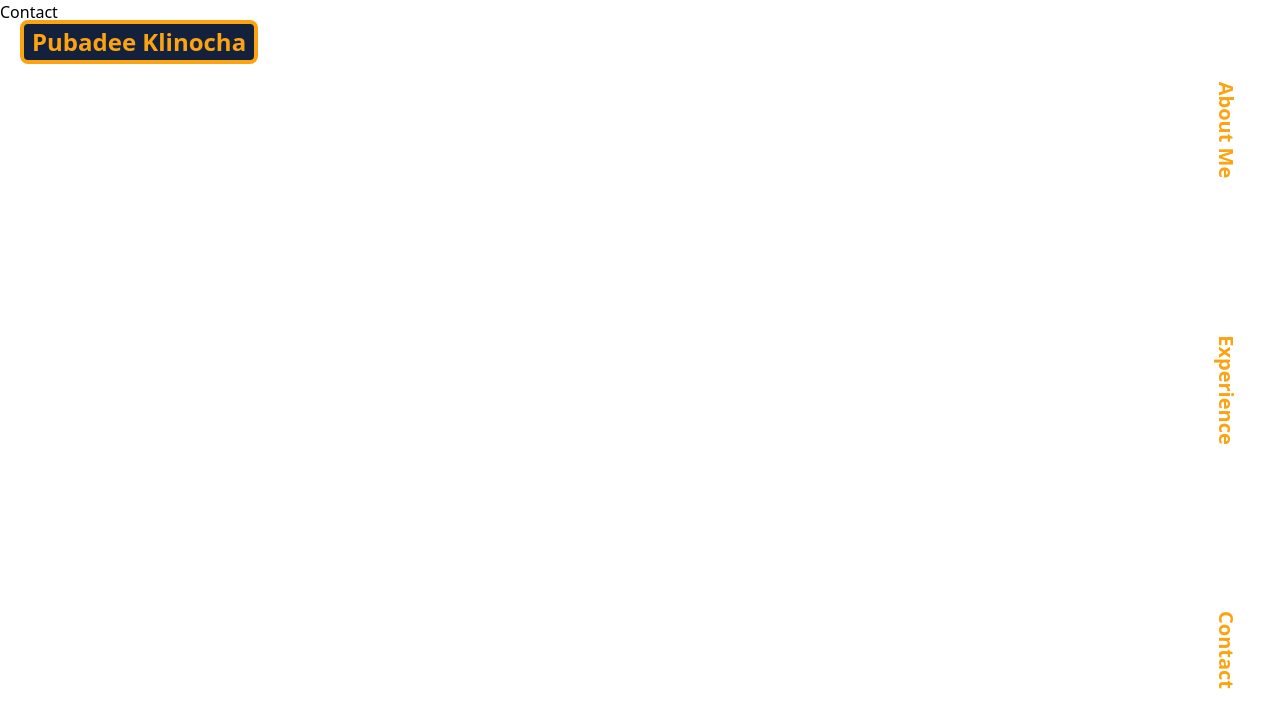
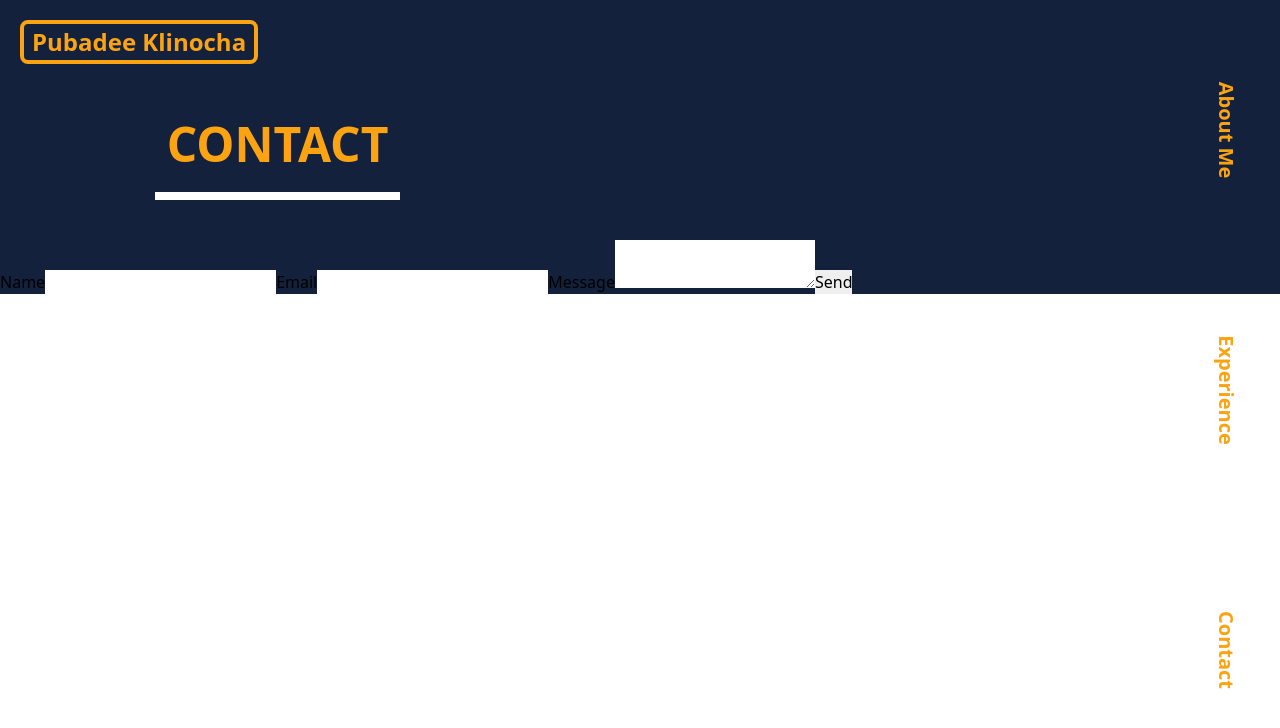
Before and after one commit to poom9091/Portfolios, a Vue app: page /contact in a window 1280 px wide. Shown: the top 728 px of the page. Built offline with nearby package versions, Linux system fonts and the light colour scheme.

Commit message:
add EmailJS

```diff
--- a/package.json
+++ b/package.json
@@ -9,6 +9,7 @@
   },
   "dependencies": {
     "core-js": "^3.6.5",
+    "emailjs-com": "^2.6.4",
     "hooper": "^0.3.4",
     "vue": "^2.6.11",
     "vue-router": "^3.2.0",
--- /dev/null
+++ b/src/components/Contact/Email.vue
@@ -0,0 +1,31 @@
+<template>
+  <form class="contact-form" @submit.prevent="sendEmail">
+    <label>Name</label>
+    <input type="text" name="user_name">
+    <label>Email</label>
+    <input type="email" name="user_email">
+    <label>Message</label>
+    <textarea name="message"></textarea>
+    <input type="submit" value="Send">
+  </form>
+</template>
+
+<script>
+import emailjs from 'emailjs-com';
+export default {
+    methods: {
+    sendEmail: (e) => {
+      emailjs.sendForm('service_16b7chr','template_4an0qci', e.target, 'user_XS5pfVhNBLQ9HDOGlv1Ow')
+        .then((result) => {
+            console.log('SUCCESS!', result.status, result.text);
+        }, (error) => {
+            console.log('FAILED...', error);
+        });
+    }
+  }
+}
+</script>
+
+<style>
+
+</style>
--- a/src/views/Experience.vue
+++ b/src/views/Experience.vue
@@ -2,7 +2,7 @@
     <div  class="bg-darkblue-cos h-full ">
     <transition name ="slide-Down" >
       <div v-if="show" class="w-screen h-full  md:w-5/6 mx-auto pt-20 md:pt-28 px-12 flex flex-col space-y-5">
-        <div class="h2 text-6xl  border-white border-b-8 pb-6">
+        <div class="h2 text-6xl  border-white border-b-8 pb-6 uppercase">
           Experience
         </div>
         <titleEX/>
--- a/src/views/contact.vue
+++ b/src/views/contact.vue
@@ -1,10 +1,20 @@
 <template>
-   <div>Contact</div>
+   <div class=" bg-darkblue-cos ">
+      <div  class="w-screen h-full  md:w-5/6 mx-auto pt-20 pb-10 md:pt-28 px-12 flex flex-col space-y-5">
+         <div class="h2 text-5xl  border-white border-b-8 pb-6 uppercase">
+            Contact
+         </div>
+      </div>
+      <Email/>
+   </div>
 </template>
 
 <script>
+import Email from '../components/Contact/Email.vue'
 export default {
-
+   components:{
+      Email
+   }
 }
 </script>
 
```
Also changed, not shown: 2 other files (tests, documents, lock files or other folders).
